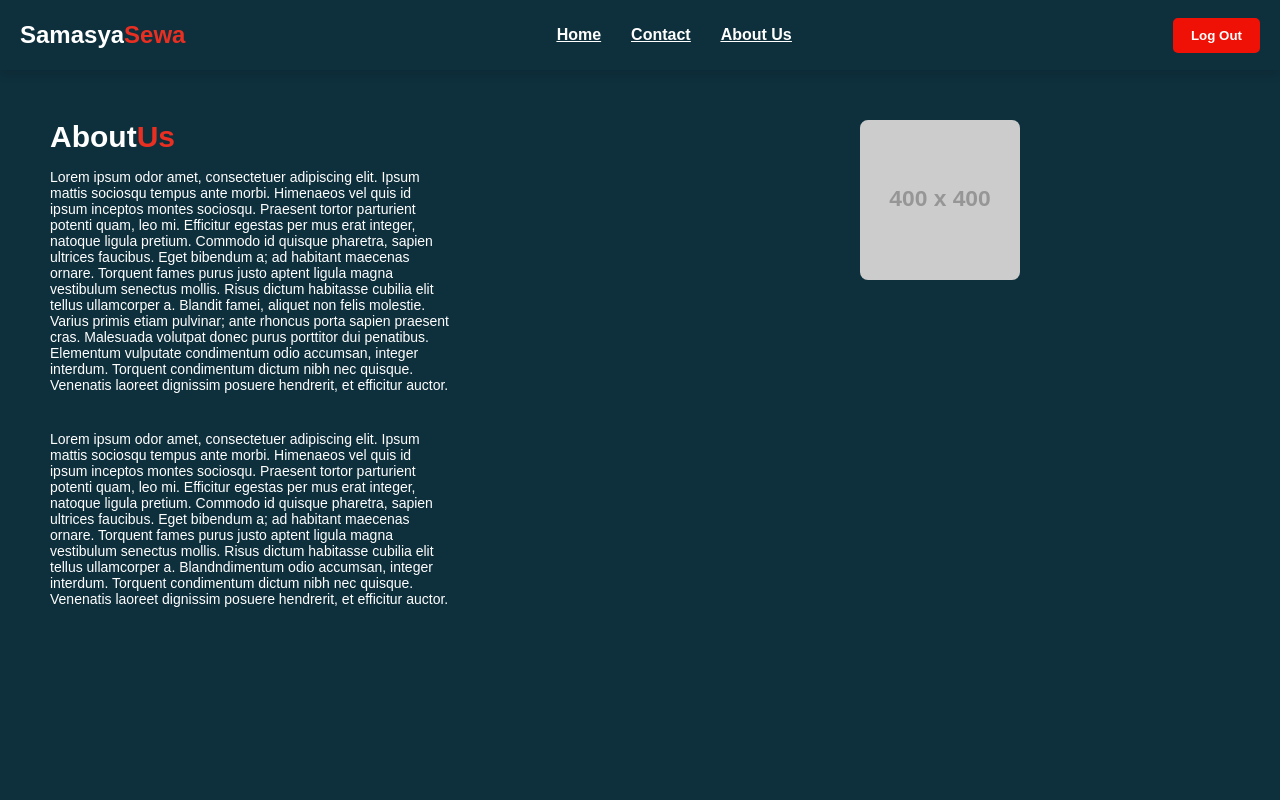
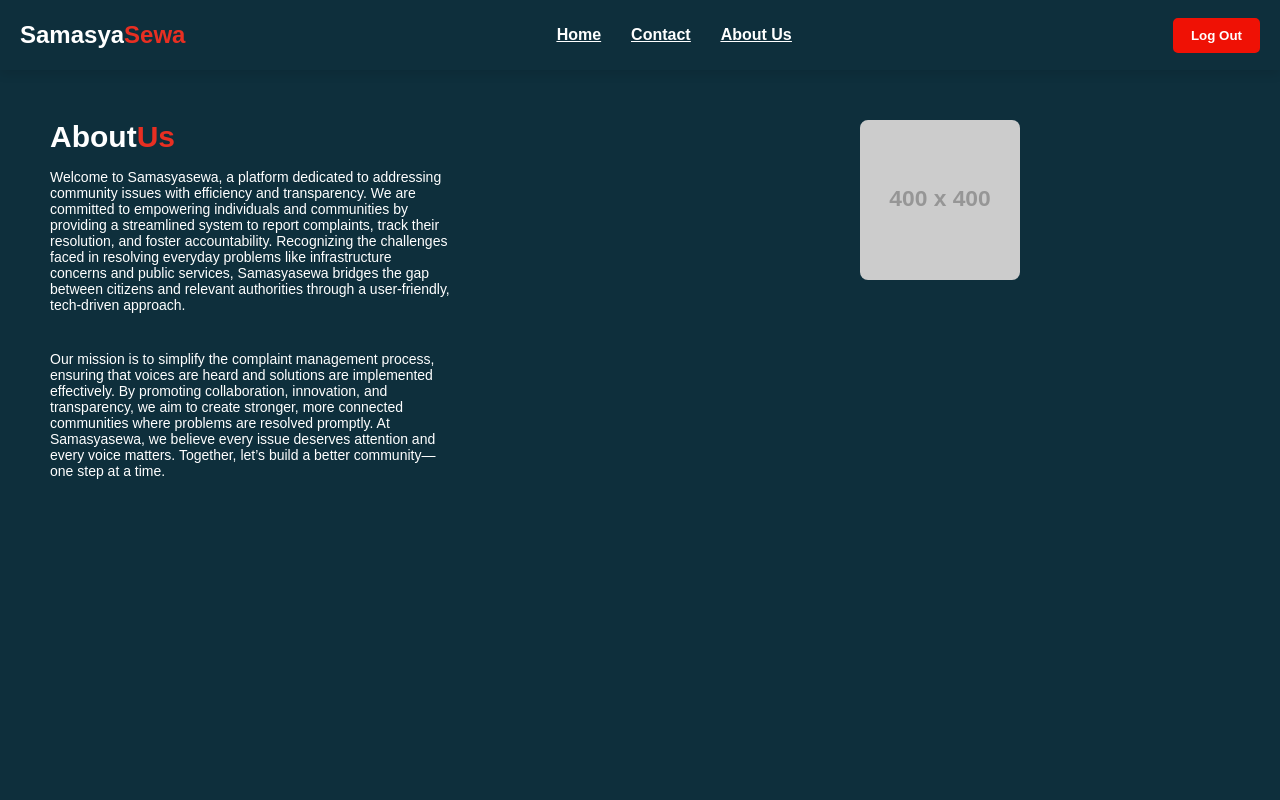
Before and after one commit to Manisha-Tmg/My-project, a React (Create React App) app: page /aboutus in a window 1280 px wide. Shown: the top 800 px of the page. Built offline with nearby package versions, Linux system fonts and the light colour scheme; sample sign-in values are in the browser's storage.

Commit message:
Updated css

```diff
--- a/src/App.js
+++ b/src/App.js
@@ -17,7 +17,7 @@ function App() {
     <Router>
       <Navbar />
       <Routes>
-        <Route path="/" element={<Complain />} />
+        <Route path="/complain" element={<Complain />} />
         <Route path="/signin" element={<Signin />} />
         <Route path="/login" element={<Login />} />
         <Route path="/contact" element={<Contact />} />
@@ -26,7 +26,7 @@ function App() {
         <Route path="/profile" element={<Profile />} />
         <Route path="/forgot" element={<Passwordreset />} />
       </Routes>
-      <Footer />
+      {/* <Footer /> */}
     </Router>
   );
 }
--- a/src/Components/Navbar.js
+++ b/src/Components/Navbar.js
@@ -1,4 +1,4 @@
-import React, { useEffect, useLayoutEffect, useState } from "react";
+import React, { useEffect, useState } from "react";
 import "../Css/Navbar.css";
 import { Link, useLocation, useNavigate } from "react-router-dom";
 
@@ -39,7 +39,7 @@ const Navbar = () => {
         </div>
         <ul className="nav-links">
           <li>
-            <Link to="/">Home</Link>
+            <Link to="/complain">Home</Link>
           </li>
           <li>
             <Link to="/contact" className="contact">
--- a/src/Css/Aboutus.css
+++ b/src/Css/Aboutus.css
@@ -1,6 +1,12 @@
+* {
+  margin: 0;
+  margin-bottom: 0;
+}
+
 .about-us-container {
   padding: 20px;
   padding-left: 50px;
+  min-height: 50vh;
 }
 
 .heading-container {
--- a/src/Css/Footer.css
+++ b/src/Css/Footer.css
@@ -4,20 +4,17 @@
   box-sizing: border-box;
 }
 
-body,
-html {
-  height: 100%;
-}
-
 .page-container {
   display: flex;
   flex-direction: column;
+
   min-height: 100vh;
 }
 
 .content {
-  flex: 1;
-  padding: 20px;
+  flex: 2;
+  /* padding: 20px; */
+  margin-top: 0;
 }
 
 .footer {
@@ -26,6 +23,7 @@ html {
   color: #000000;
   padding: 20px 50px;
   font-size: 14px;
+  flex-shrink: 0;
   box-shadow: 0 6px 15px rgba(0, 0, 0, 0.25);
 }
 
--- a/src/Pages/Aboutus.js
+++ b/src/Pages/Aboutus.js
@@ -1,5 +1,6 @@
 import React from "react";
 import "../Css/Aboutus.css";
+import Footer from "../Components/Footer";
 
 const Aboutus = () => {
   return (
@@ -18,36 +19,27 @@ const Aboutus = () => {
             </div>
 
             <p>
-              Lorem ipsum odor amet, consectetuer adipiscing elit. Ipsum mattis
-              sociosqu tempus ante morbi. Himenaeos vel quis id ipsum inceptos
-              montes sociosqu. Praesent tortor parturient potenti quam, leo mi.
-              Efficitur egestas per mus erat integer, natoque ligula pretium.
-              Commodo id quisque pharetra, sapien ultrices faucibus. Eget
-              bibendum a; ad habitant maecenas ornare. Torquent fames purus
-              justo aptent ligula magna vestibulum senectus mollis. Risus dictum
-              habitasse cubilia elit tellus ullamcorper a. Blandit famei,
-              aliquet non felis molestie. Varius primis etiam pulvinar; ante
-              rhoncus porta sapien praesent cras. Malesuada volutpat donec purus
-              porttitor dui penatibus. Elementum vulputate condimentum odio
-              accumsan, integer interdum. Torquent condimentum dictum nibh nec
-              quisque. Venenatis laoreet dignissim posuere hendrerit, et
-              efficitur auctor.
+              Welcome to Samasyasewa, a platform dedicated to addressing
+              community issues with efficiency and transparency. We are
+              committed to empowering individuals and communities by providing a
+              streamlined system to report complaints, track their resolution,
+              and foster accountability. Recognizing the challenges faced in
+              resolving everyday problems like infrastructure concerns and
+              public services, Samasyasewa bridges the gap between citizens and
+              relevant authorities through a user-friendly, tech-driven
+              approach.
             </p>
 
             <br />
 
             <p>
-              Lorem ipsum odor amet, consectetuer adipiscing elit. Ipsum mattis
-              sociosqu tempus ante morbi. Himenaeos vel quis id ipsum inceptos
-              montes sociosqu. Praesent tortor parturient potenti quam, leo mi.
-              Efficitur egestas per mus erat integer, natoque ligula pretium.
-              Commodo id quisque pharetra, sapien ultrices faucibus. Eget
-              bibendum a; ad habitant maecenas ornare. Torquent fames purus
-              justo aptent ligula magna vestibulum senectus mollis. Risus dictum
-              habitasse cubilia elit tellus ullamcorper a. Blandndimentum odio
-              accumsan, integer interdum. Torquent condimentum dictum nibh nec
-              quisque. Venenatis laoreet dignissim posuere hendrerit, et
-              efficitur auctor.
+              Our mission is to simplify the complaint management process,
+              ensuring that voices are heard and solutions are implemented
+              effectively. By promoting collaboration, innovation, and
+              transparency, we aim to create stronger, more connected
+              communities where problems are resolved promptly. At Samasyasewa,
+              we believe every issue deserves attention and every voice matters.
+              Together, let’s build a better community—one step at a time.
             </p>
           </div>
           <div className="right-side">
@@ -59,6 +51,7 @@ const Aboutus = () => {
           </div>
         </div>
       </div>
+      <Footer />
     </div>
   );
 };
--- a/src/Pages/Complain.js
+++ b/src/Pages/Complain.js
@@ -1,6 +1,7 @@
 import React, { useState } from "react";
 import "../Css/Complain.css";
 import { Link } from "react-router-dom";
+import Footer from "../Components/Footer";
 
 const Complain = () => {
   const [selectedGrievance, setSelectedGrievance] = useState("");
@@ -39,6 +40,7 @@ const Complain = () => {
   };
 
   return (
+    <div>
       <div className="Complainform-container" onSubmit={handleChange}>
         <button className="register-button">Register a Complaint</button>
         <div className="form-group">
@@ -59,6 +61,8 @@ const Complain = () => {
           </button>
         </Link>
       </div>
+      <Footer />
+    </div>
   );
 };
 
--- a/src/Pages/Contact.js
+++ b/src/Pages/Contact.js
@@ -1,8 +1,10 @@
 import React from "react";
 import "../Css/Contact.css";
+import Footer from "../Components/Footer";
 
 const Contact = () => {
   return (
+    <div>
       <div className="contact-container">
         <h2 className="contact-title">Contact Details</h2>
         <div className="contact-card">
@@ -27,6 +29,8 @@ const Contact = () => {
           of this system belong to OPMCM.
         </footer>
       </div>
+      <Footer />
+    </div>
   );
 };
 
--- a/src/Pages/Home.js
+++ b/src/Pages/Home.js
@@ -1,5 +1,6 @@
 import React from "react";
 import Complain from "./Complain";
+import Footer from "../Components/Footer";
 
 const Home = () => {
   return (
--- a/src/Pages/Login.js
+++ b/src/Pages/Login.js
@@ -35,7 +35,7 @@ const Login = () => {
         setPassword("");
         localStorage.setItem("accessToken", userData.data.accessToken);
         localStorage.setItem("token", userData.data.token);
-        navigate("/");
+        navigate("/complain");
       } else {
         alert(userData.message);
         setLoading(false);
--- a/src/Pages/Signin.js
+++ b/src/Pages/Signin.js
@@ -1,4 +1,4 @@
-import { React, useState } from "react";
+import { React, useState, useEffect } from "react";
 import { Link, useNavigate } from "react-router-dom";
 import "../Css/Signin.css";
 import { FaRegEye } from "react-icons/fa";
@@ -96,9 +96,13 @@ const Signin = () => {
         alert(userData.message);
       }
     } catch (error) {
-      console.log("errorrrr 404", error);
+      alert("errorrrr 404", error);
     }
   }
+  const [errorMsg, setErrorMsg] = useState("");
+  useEffect(() => {
+    setErrorMsg("");
+  });
   return (
     <div className="body-signin" onSubmit={handleSignup}>
       <form className="form-sign">
```
Lines whose indentation alone changed are shown as unchanged.
